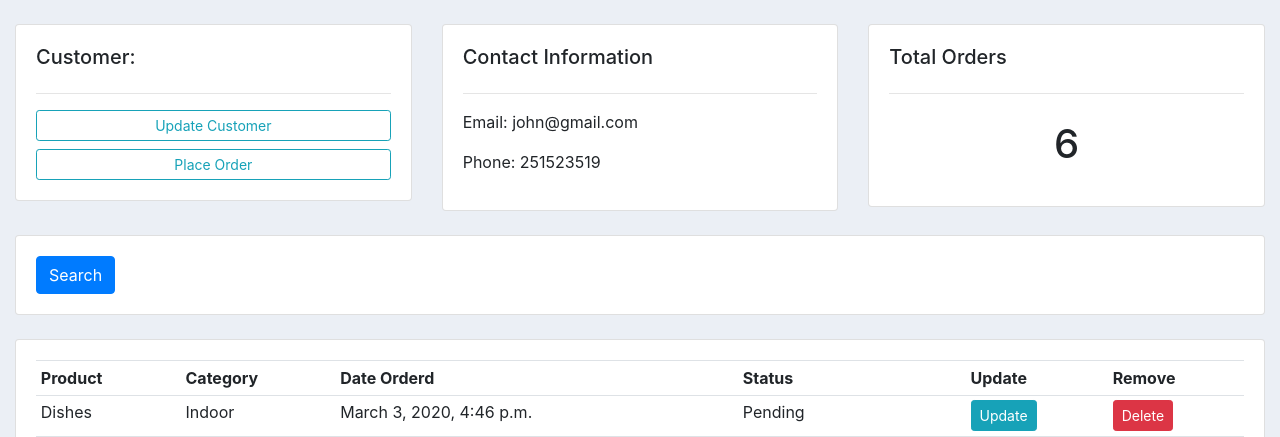
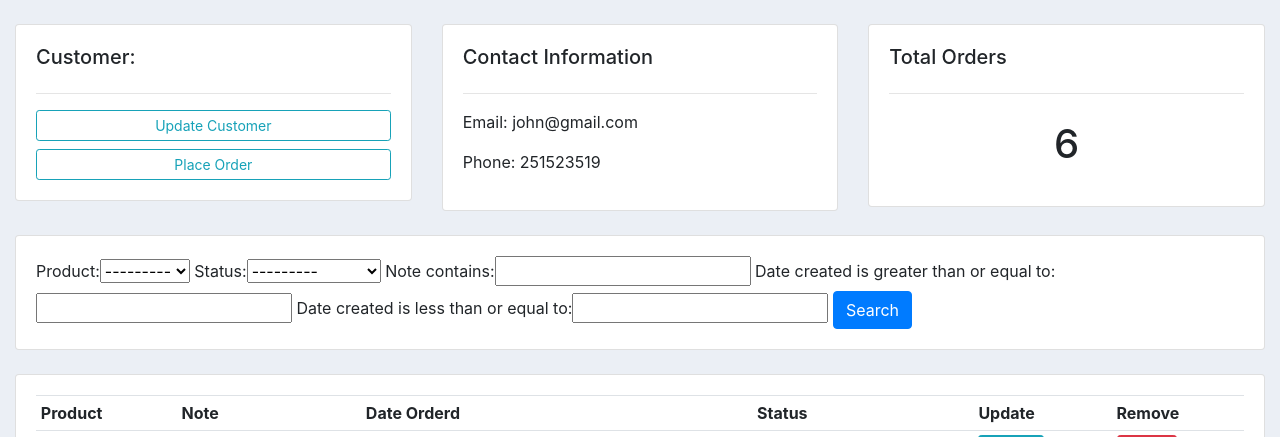
Before and after one commit to BennyKayer/Learn_Django, a Django app: page /customer/1 in a window 1280 px wide. Shown: the part 66-503 px from the top of the page. Run offline with Django 3.2, Linux system fonts and the light colour scheme; data comes from the database, SQL or seed files in the repository; both versions use the stored data as it was after the commit; some libraries are stand-ins or nearby versions.

Commit message:
Filtering

```diff
--- /dev/null
+++ b/dennis-crash-course/crm/accounts/filters.py
@@ -0,0 +1,15 @@
+import django_filters
+from django_filters import DateFilter, CharFilter
+
+from .models import *
+
+
+class OrderFilter(django_filters.FilterSet):
+    start_date = DateFilter(field_name="date_created", lookup_expr="gte")
+    end_date = DateFilter(field_name="date_created", lookup_expr="lte")
+    note = CharFilter(field_name="note", lookup_expr="icontains")
+
+    class Meta:
+        model = Order
+        fields = "__all__"
+        exclude = ["customer", "date_created"]
--- a/dennis-crash-course/crm/accounts/models.py
+++ b/dennis-crash-course/crm/accounts/models.py
@@ -39,10 +39,13 @@ class Order(models.Model):
         ("Delivered", "Delivered"),
     )
 
-    customer = models.ForeignKey(Customer, null=True, on_delete=models.SET_NULL)
+    customer = models.ForeignKey(
+        Customer, null=True, on_delete=models.SET_NULL
+    )
     product = models.ForeignKey(Product, null=True, on_delete=models.SET_NULL)
     date_created = models.DateTimeField(auto_now_add=True, null=True)
     status = models.CharField(max_length=200, null=True, choices=STATUS)
+    note = models.CharField(max_length=1000, null=True)
 
     def __str__(self):
         return f"{self.product.name} for {self.customer.name}"
--- a/dennis-crash-course/crm/accounts/views.py
+++ b/dennis-crash-course/crm/accounts/views.py
@@ -2,6 +2,7 @@ from django.shortcuts import render, redirect
 from django.forms import inlineformset_factory
 from .models import Customer, Product, Order
 from .forms import OrderForm
+from .filters import OrderFilter
 
 # Create your views here.
 
@@ -38,10 +39,14 @@ def customer(req, pk):
     orders = customer.order_set.all()
     order_count = orders.count()
 
+    myFilter = OrderFilter(req.GET, queryset=orders)
+    orders = myFilter.qs
+
     context = {
         "customer": customer,
         "orders": orders,
         "order_count": order_count,
+        "myFilter": myFilter,
     }
     return render(req, "accounts/customer.html", context)
 
--- a/dennis-crash-course/crm/crm/settings.py
+++ b/dennis-crash-course/crm/crm/settings.py
@@ -38,6 +38,7 @@ INSTALLED_APPS = [
     "django.contrib.messages",
     "django.contrib.staticfiles",
     "accounts",
+    "django_filters",
 ]
 
 MIDDLEWARE = [
--- a/dennis-crash-course/crm/templates/accounts/customer.html
+++ b/dennis-crash-course/crm/templates/accounts/customer.html
@@ -39,8 +39,10 @@
     <div class="col">
         <div class="card card-body">
             <form method="get">
+                {{ myFilter.form }}
                 <button class="btn btn-primary" type="submit">Search</button>
             </form>
+
         </div>
     </div>
 </div>
@@ -52,7 +54,7 @@
             <table class="table table-sm">
                 <tr>
                     <th>Product</th>
-                    <th>Category</th>
+                    <th>Note</th>
                     <th>Date Orderd</th>
                     <th>Status</th>
                     <th>Update</th>
@@ -62,7 +64,7 @@
                 {% for order in orders %}
                     <tr>
                         <td>{{order.product.name}}</td>
-                        <td>{{order.product.category}}</td>
+                        <td>{{order.note}}</td>
                         <td>{{order.date_created}}</td>
                         <td>{{order.status}}</td>
                         <td><a class="btn btn-sm btn-info" href="{% url 'update_order' order.id %}">Update</a></td>
```
Also changed, not shown: dennis-crash-course/crm/accounts/migrations/0006_auto_20200310_1523.py (added), dennis-crash-course/crm/db.sqlite3.
